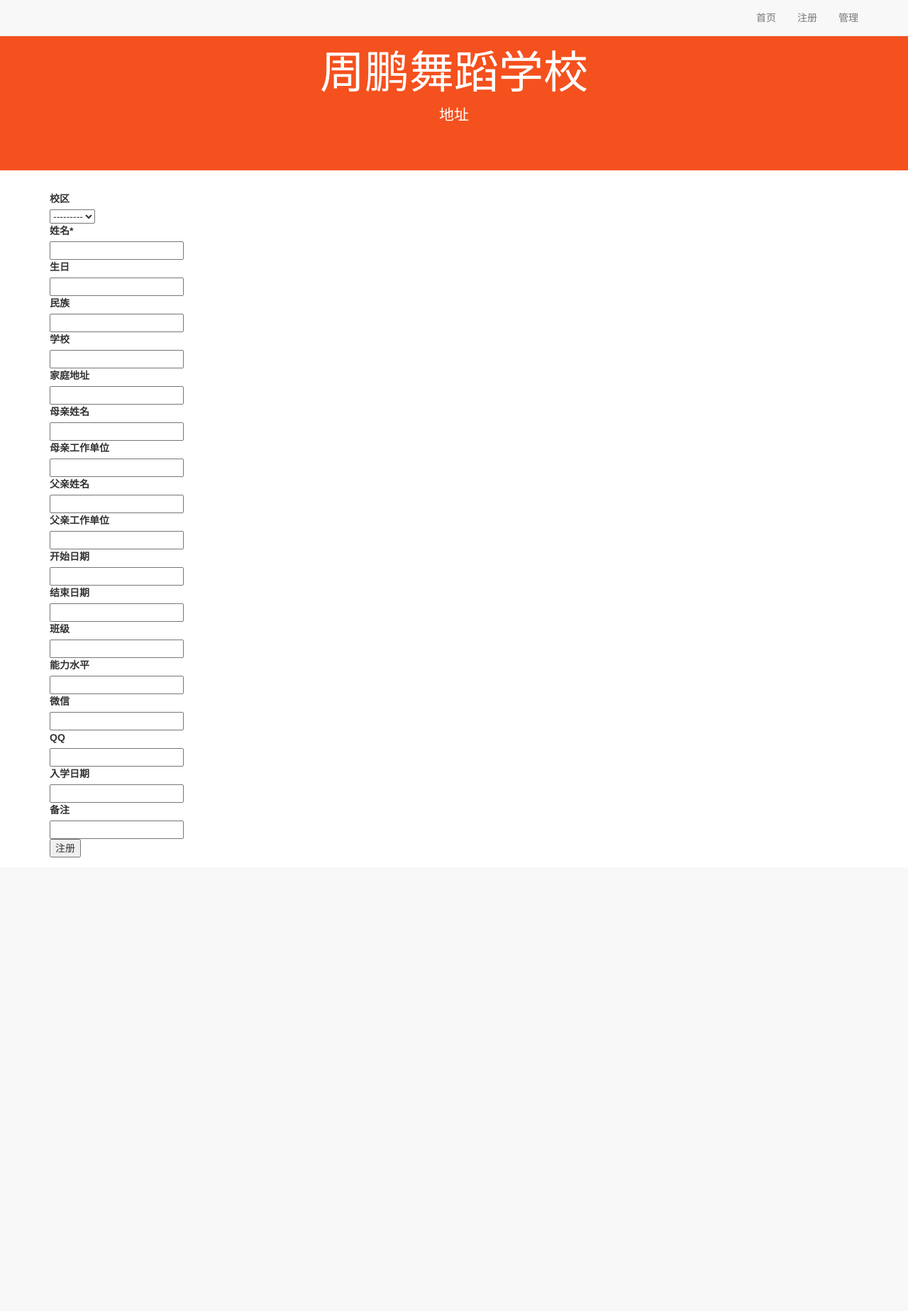
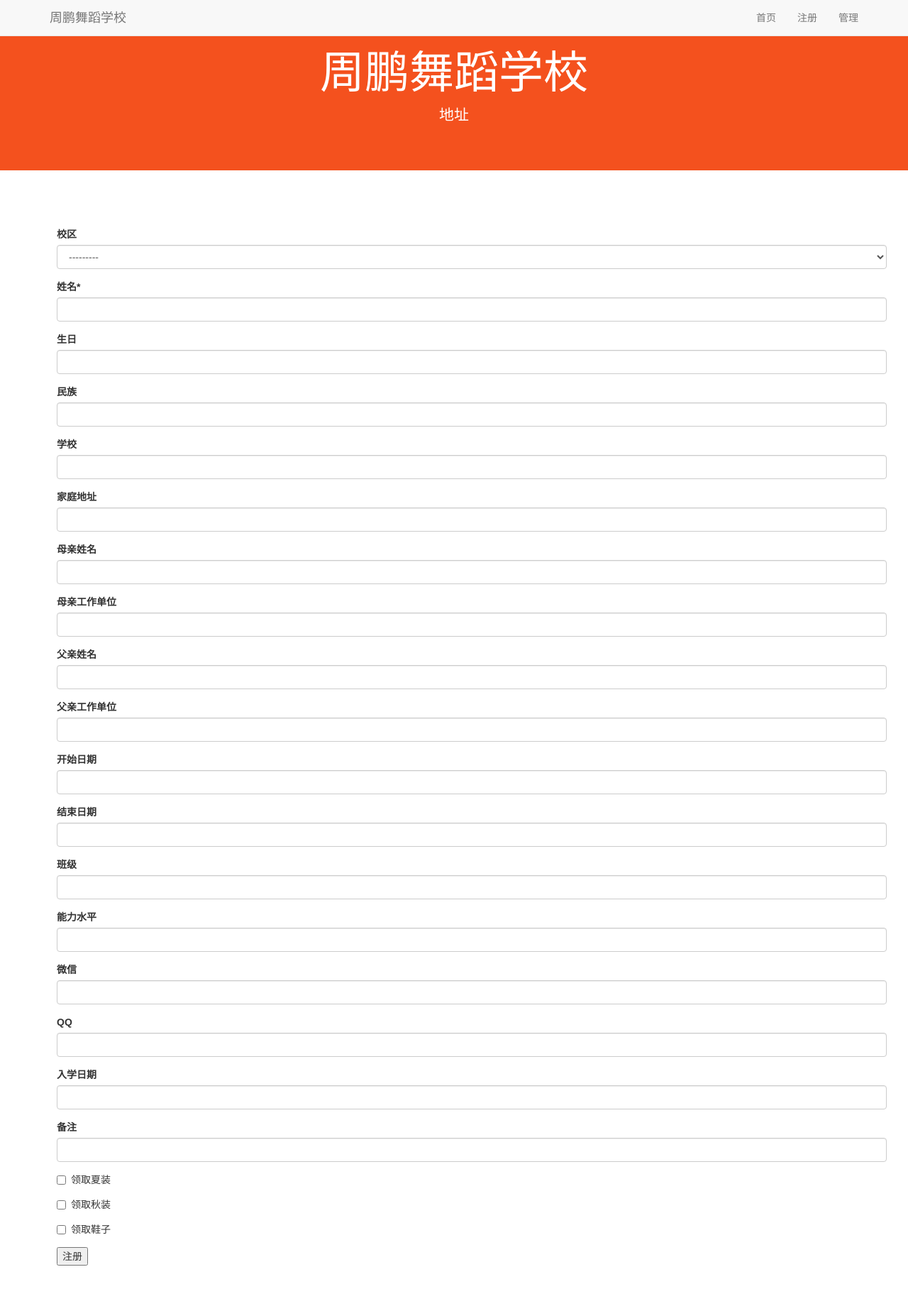
Before and after one commit to zhoujuncc1/school_management, a Django app: page /student/register/ in a window 1280 px wide. Shown: the whole page at 71% size. Before the commit the page ends 1208 px from the top, so only its background shows below. Run offline with Django 3.2, Linux system fonts and the light colour scheme; data comes from the database, SQL or seed files in the repository; both versions use the stored data as it was after the commit; some libraries are stand-ins or nearby versions.

Commit message:
commit to release version

```diff
--- a/SchoolManagement/settings.py
+++ b/SchoolManagement/settings.py
@@ -25,7 +25,7 @@ SECRET_KEY = 'utuuu1da*e3y8=-3ok2iahpt78m)ji34!4@6=y&0kr)^%(f7l!'
 # SECURITY WARNING: don't run with debug turned on in production!
 DEBUG = True
 
-ALLOWED_HOSTS = []
+ALLOWED_HOSTS = ["58.182.212.109", "localhost"]
 
 
 # Application definition
@@ -127,3 +127,5 @@ ADMIN_SITE_HEADER = "学校管理"
 
 MEDIA_ROOT = 'media'
 MEDIA_URL = 'media/'
+
+CRISPY_TEMPLATE_PACK = 'bootstrap3'
--- a/school/templates/school/base.html
+++ b/school/templates/school/base.html
@@ -11,6 +11,7 @@
 {% load static %}
 <html>
 <head>
+   <title>{{school_name}}</title>
     <style type="text/css">
 	.jumbotron {
       background-color: #f4511e;
@@ -41,6 +42,7 @@
                     <span class="icon-bar"></span>
                     <span class="icon-bar"></span>
                 </button>
+      		<a class="navbar-brand" href="/">{{school_name}}</a>
             </div>
             <div class="collapse navbar-collapse" id="myNavbar">
                 <ul class="nav navbar-nav navbar-right">
@@ -58,7 +60,7 @@
   <!-- Wrapper for slides -->
   <div class="carousel-inner">
     <div class="item active">
-      <img src="{{school_background.url}}" alt="周鹏舞蹈学校">
+      <img src="{{school_background}}" alt="周鹏舞蹈学校">
     </div>
   </div>
 </div>
--- a/school/views.py
+++ b/school/views.py
@@ -3,5 +3,9 @@ from .models import School
 # Create your views here.
 def school_processor(request):
     school = School.objects.get(pk=1)
+    if bool(school.background):
+        school_background = school.background.url
+    else:
+        school_background = '/'
     return {'school_name': school.name, 'school_address': school.address,
-            'school_background': school.background}
+            'school_background': school_background}
--- a/student/admin.py
+++ b/student/admin.py
@@ -7,4 +7,6 @@ class StudentAdmin(admin.ModelAdmin):
     def view_on_site(self, obj):
         url = reverse('student:detail', args=(obj.pk,))
         return url
+    search_fields= ['district__name',"name","birthday","people","school","home_address","mother_name","mother_work","father_name","father_work","start_date","end_date","class_name","skill_level","summer_suite","autumn_suite","shoes","wechat","qq","matric_date","remarks"]
+    list_display = ['name', 'district', 'start_date', 'end_date']
 admin.site.register(Student, StudentAdmin)
--- a/student/models.py
+++ b/student/models.py
@@ -1,12 +1,12 @@
 from django.db import models
-from django.forms import ModelForm, DateInput
+from django.forms import ModelForm, DateInput, Form
 from django.contrib.admin import widgets
 from school.models import District
 # Create your models here.
 class Student(models.Model):
     district = models.ForeignKey('school.District', verbose_name='校区', null=True,blank=True)
     name=models.CharField('姓名', max_length=80)
-    birthday = models.DateField('生日',blank=True, default='')
+    birthday = models.DateField('生日',blank=True, null=True, default='')
     people = models.CharField('民族', max_length=80,blank=True, default='')
     school = models.CharField('学校', max_length=200,blank=True, default='')
     home_address = models.CharField('家庭地址', max_length=200,blank=True, default='')
@@ -14,14 +14,18 @@ class Student(models.Model):
     mother_work = models.CharField('母亲工作单位', max_length=200,blank=True, default='')
     father_name = models.CharField('父亲姓名', max_length=80,blank=True, default='')
     father_work = models.CharField('父亲工作单位', max_length=200,blank=True, default='')
-    start_date = models.DateField('开始日期',blank=True, default='')
-    end_date = models.DateField('结束日期',blank=True, default='')
+    start_date = models.DateField('开始日期',blank=True, null=True,default='')
+    end_date = models.DateField('结束日期',blank=True, null=True, default='')
     class_name = models.CharField('班级', max_length=80,blank=True, default='')
     skill_level = models.CharField('能力水平', max_length=80,blank=True, default='')
+    summer_suite = models.BooleanField('领取夏装',default=False)
+    autumn_suite = models.BooleanField('领取秋装',default=False)
+    shoes = models.BooleanField('领取鞋子',default=False)
     wechat = models.CharField('微信', max_length=80,blank=True, default='')
     qq = models.CharField('QQ', max_length=80,blank=True, default='')
-    matric_date = models.DateField('入学日期',blank=True, default='')
+    matric_date = models.DateField('入学日期',blank=True, null=True, default='')
     remarks = models.CharField('备注', max_length=300,blank=True, default='')
+
     def get_absolute_url(self):
         return "/student/%i/" % self.id
 
@@ -31,18 +35,11 @@ class Student(models.Model):
         verbose_name = '学生'
         verbose_name_plural = '学生'
 
-class BootstrapModelForm(ModelForm):
-    def __init__(self, *args, **kwargs):
-        super(BootstrapModelForm, self).__init__(*args, **kwargs)
-        for field in iter(self.fields):
-                self.fields[field].widget.attrs.update({
-                    'class': 'form-control'
-                })
 class StudentForm(ModelForm):
 
     class Meta:
         model=Student
-        fields=["district","name","birthday","people","school","home_address","mother_name","mother_work","father_name","father_work","start_date","end_date","class_name","skill_level","wechat","qq","matric_date","remarks"]
+        fields=["district","name","birthday","people","school","home_address","mother_name","mother_work","father_name","father_work","start_date","end_date","class_name","skill_level","wechat","qq","matric_date","remarks","summer_suite","autumn_suite","shoes"]
         widgets = {
             'birthday': DateInput(attrs={'class':'datepicker'}),
             'start_date': DateInput(attrs={'class':'datepicker'}),
--- a/student/templates/student/student_form.html
+++ b/student/templates/student/student_form.html
@@ -4,17 +4,23 @@
   <link rel="stylesheet" href="/resources/demos/style.css">
   <script src="https://code.jquery.com/jquery-1.12.4.js"></script>
   <script src="https://code.jquery.com/ui/1.12.1/jquery-ui.js"></script>
-  {% load crispy_forms_tags %}
+  <style>
+  div#form_div{
+	padding: 50px 30px 50px 80px;
+}
+  </style>
 {% endblock %}
 
 {% block content %}
-<div class="container centered">
+ <div id='form_div'>
 <form action="" method="post">{% csrf_token %}
-    	{{ form | crispy}}
-    	<input type="submit" value="注册" />
+    {% load crispy_forms_tags %}
+    {{ form | crispy }}
+    <input type="submit" value="注册" />
 </form>
-</div></div>
-  <script>
+
+</div>
+<script>
   $( function() {
     $( ".datepicker" ).datepicker({
     showButtonPanel: true,
--- a/student/views.py
+++ b/student/views.py
@@ -12,6 +12,6 @@ class DetailView(generic.DetailView):
     model = Student
     template_name = 'student/detail.html'
 
-class RegisterView(generic.edit.CreateView):
+class RegisterView(generic.CreateView):
 	form_class = StudentForm
 	template_name = 'student/student_form.html'
```
Also changed, not shown: db.sqlite3.
